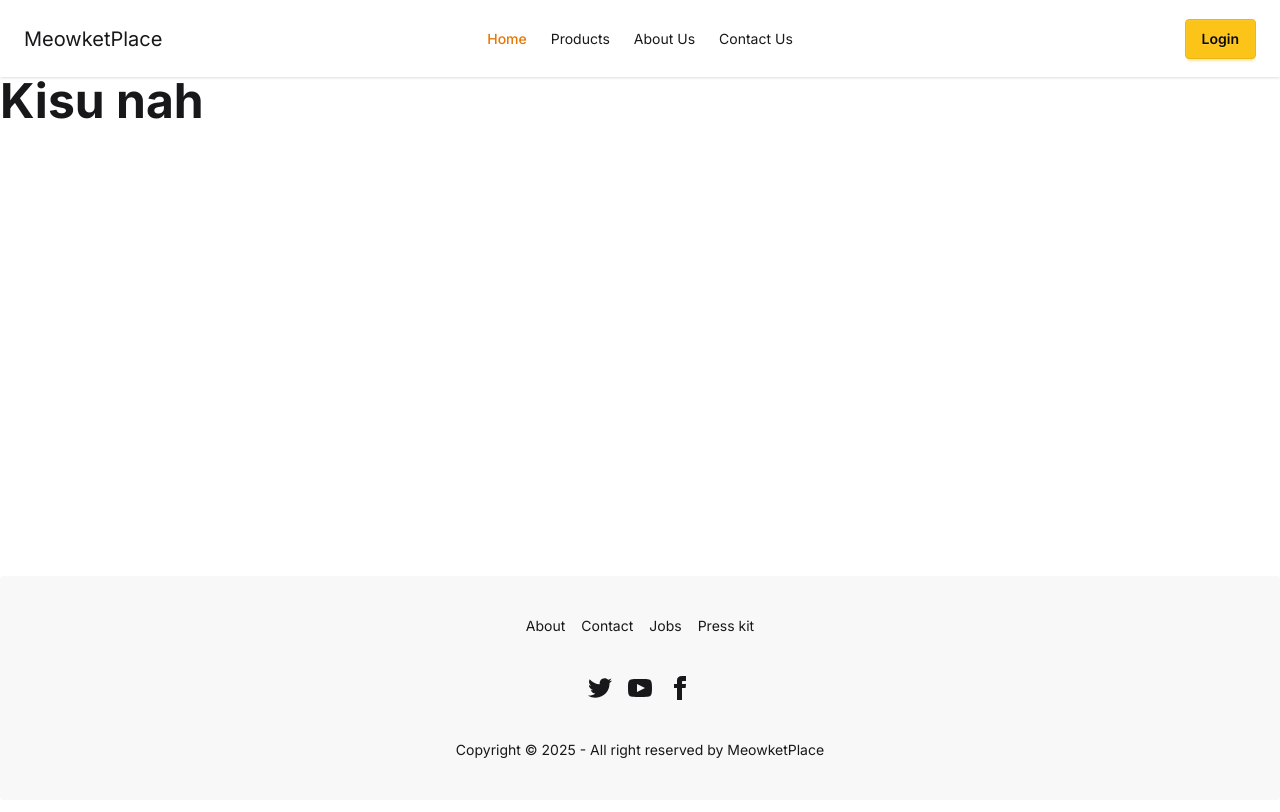
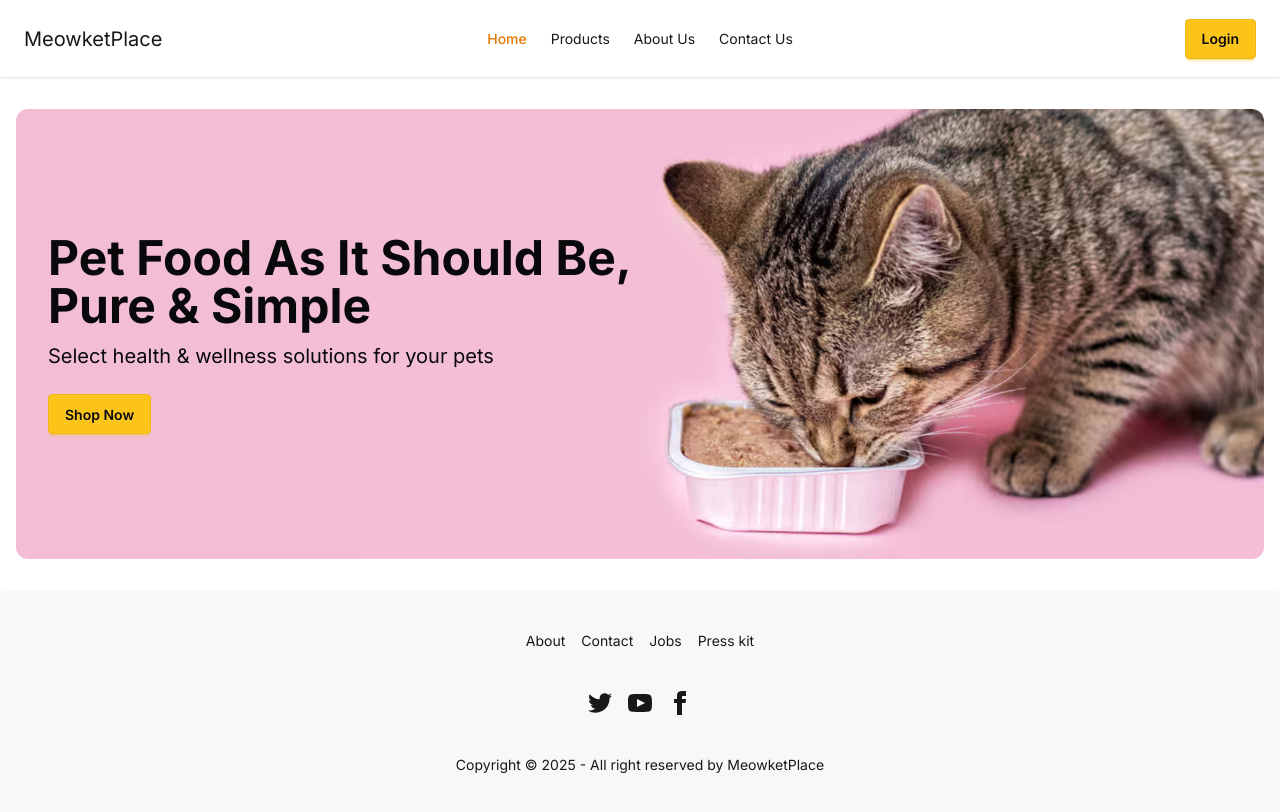
Before and after one commit to sagormajomder/meowket-place, a Next.js app: page / in a window 1280 px wide. Shown: the top 812 px of the page. Built offline with nearby package versions, Linux system fonts and the light colour scheme; no server answers.

Commit message:
Add hero banner component and update homepage layout

```diff
--- a/src/actions/index.js
+++ /dev/null
@@ -1,19 +0,0 @@
-'use server';
-
-export async function doCreateProduct(data) {
-  // console.log('action', data);
-
-  const res = await fetch(
-    `${process.env.NEXT_PUBLIC_BASE_URL}/api/add-product`,
-    {
-      method: 'POST',
-      credentials: 'include',
-      headers: {
-        'Content-Type': 'application/json',
-      },
-      body: JSON.stringify(data),
-    }
-  );
-
-  const resData = await res.json();
-}
--- a/src/app/(protected_pages)/add-product/page.jsx
+++ b/src/app/(protected_pages)/add-product/page.jsx
@@ -68,7 +68,7 @@ export default function AddProduct() {
 
     const resData = await response.json();
 
-    console.log(resData);
+    // console.log(resData);
 
     if (resData.id) {
       toast.success('Successfully product has been added');
--- a/src/app/page.jsx
+++ b/src/app/page.jsx
@@ -1,7 +1,9 @@
+import HeroBanner from '@/components/Homepage/HeroBanner';
+
 export default function HomePage() {
   return (
-    <main className='text-5xl font-bold'>
-      <h1>Kisu nah</h1>
-    </main>
+    <>
+      <HeroBanner />
+    </>
   );
 }
--- a/src/components/Homepage/Banner.jsx
+++ /dev/null
@@ -1,9 +0,0 @@
-import Container from '../Container';
-
-export default function Banner() {
-  return (
-    <section>
-      <Container></Container>
-    </section>
-  );
-}
--- /dev/null
+++ b/src/components/Homepage/HeroBanner.jsx
@@ -0,0 +1,26 @@
+import Link from 'next/link';
+import Container from '../Container';
+
+export default function HeroBanner() {
+  return (
+    <section className='py-8'>
+      <Container>
+        <div className='bg-[url(/cat-eat-banner-3.png)] h-112.5 bg-cover bg-position-[90%_20%] py-14   bg-no-repeat relative rounded-xl'>
+          <div className='inset-0 absolute bg-black/60 lg:bg-transparent text-white lg:text-neutral  flex  items-center   rounded-xl'>
+            <div className='max-w-162.5 px-8'>
+              <h1 className='text-4xl md:text-5xl font-bold mb-3'>
+                Pet Food As It Should Be, Pure & Simple
+              </h1>
+              <p className='text-xl mb-6'>
+                Select health & wellness solutions for your pets
+              </p>
+              <Link href='/products' className='btn btn-primary text-neutral'>
+                Shop Now
+              </Link>
+            </div>
+          </div>
+        </div>
+      </Container>
+    </section>
+  );
+}
--- a/src/globals.css
+++ b/src/globals.css
@@ -26,7 +26,7 @@ ul.menu li a:active {
 }
 
 .cl-formButtonPrimary {
-  @apply bg-primary hover:bg-[#fcb700] border-none outline-none text-neutral !shadow-none;
+  @apply bg-primary hover:bg-[#fcb700] border-none outline-none text-neutral shadow-none!;
 }
 
 @utility heading-secondary {
```
Also changed, not shown: public/cat-eat-banner-3.png (added).
